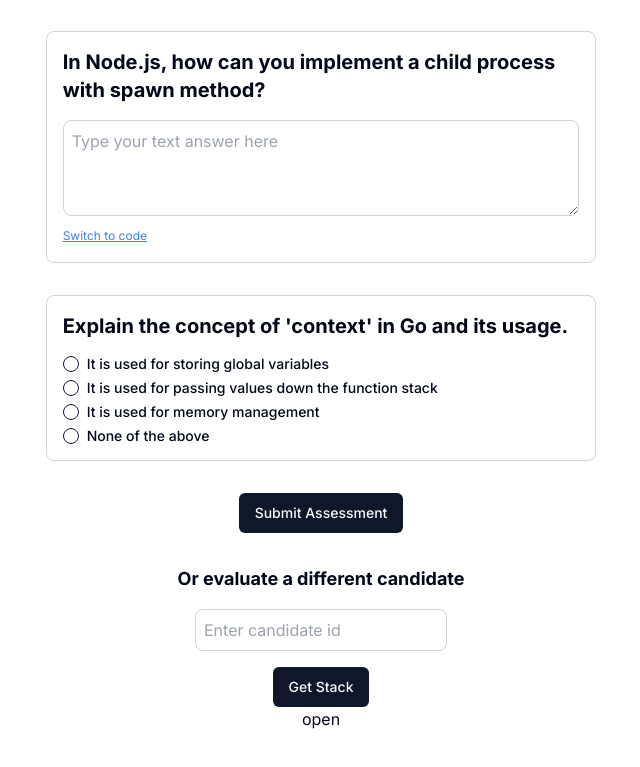
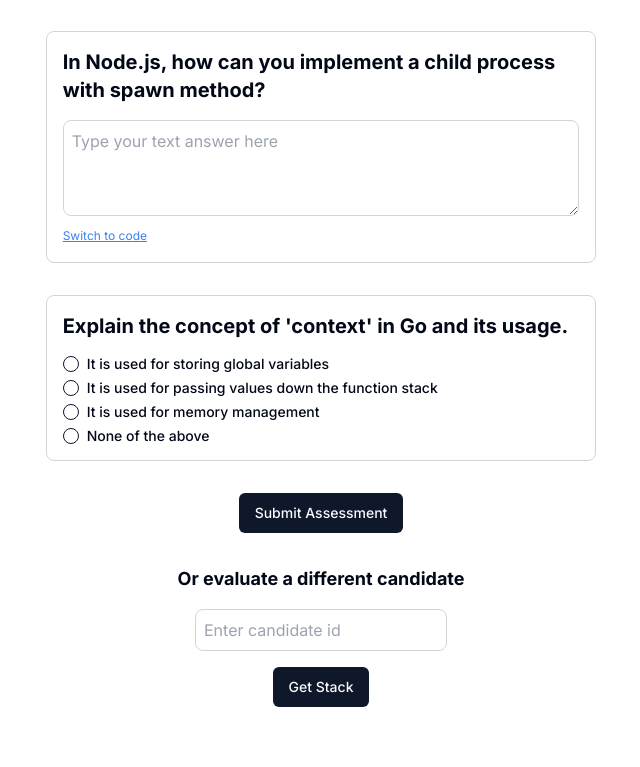
Before and after one commit to esponges/dev-assessments-app, a Next.js app: page /evaluate in a window 1280 px wide. Shown: the part 433-1200 px from the top of the page, without its empty margins (319-959 px from the left). Built offline with nearby package versions, Linux system fonts and the light colour scheme.

Commit message:
fix mess with modal

```diff
--- a/src/app/evaluate/client.tsx
+++ b/src/app/evaluate/client.tsx
@@ -166,6 +166,7 @@ const evaluateQuestions = async (
 export default function Evaluate() {
   const searchParams = useSearchParams();
   const id = searchParams?.get('id');
+
   const [candidateId, setCandidateId] = useState<string | null>(id as string);
   const [timeLeft, setTimeLeft] = useState({
     initial: 1800,
@@ -486,12 +487,12 @@ export default function Evaluate() {
               )}
             </div>
           ))}
-          <Button
-            className="mt-4"
-            onClick={handleAssessmentSubmit}
-          >
-            Submit Assessment
-          </Button>
+          <Modal
+            _id="modal"
+            title="Are you sure you want to submit your assessment?"
+            triggerContent={<Button className='mt-4'>Submit Assessment</Button>}
+            content="This action cannot be undone."
+          />
         </form>
       )}
       {/* set candidate id for a different stack */}
@@ -518,11 +519,6 @@ export default function Evaluate() {
         />
         <Button type="submit">Get Stack</Button>
       </form>
-      <Modal
-        _id="modal"
-        title="Are you sure?"
-        content="This action cannot be undone."
-      />
     </Container>
   );
 }
--- a/src/components/molecules/modal.tsx
+++ b/src/components/molecules/modal.tsx
@@ -7,10 +7,8 @@ import {
   DialogTrigger,
 } from '@/components/ui/dialog';
 import { useState } from 'react';
-import { Inter as FontSans } from 'next/font/google';
 
 import { Button } from '../ui/button';
-import { cn } from '@/lib/utils';
 
 type Props = {
   // todo: we'll use this for when we have multiple modals
@@ -18,16 +16,18 @@ type Props = {
   title: string;
   content: string;
   children?: React.ReactNode;
+  triggerContent?: React.ReactNode | string;
   onAccept?: () => void;
 };
 
-const fontSans = FontSans({
-  subsets: ['latin'],
-  variable: '--font-sans',
-});
-
-
-export function Modal({ _id, title, content, children, onAccept }: Props) {
+export function Modal({
+  _id,
+  title,
+  content,
+  children,
+  triggerContent = 'open',
+  onAccept,
+}: Props) {
   const [open, setOpen] = useState(false);
 
   const handleAccept = (e: React.MouseEvent) => {
@@ -42,15 +42,13 @@ export function Modal({ _id, title, content, children, onAccept }: Props) {
   };
 
   return (
-    <span
-      className={cn(
-        // 'min-h-screen bg-background font-sans antialiased',
-        'foo',
-        fontSans.variable
-      )}
+    <Dialog open={open}>
+      <DialogTrigger
+        onClick={handleOpen}
+        asChild={typeof triggerContent !== 'string'}
       >
-      <Dialog open={open}>
-        <DialogTrigger onClick={handleOpen}>open</DialogTrigger>
+        {triggerContent}
+      </DialogTrigger>
       <DialogContent>
         <DialogHeader>
           <DialogTitle>{title}</DialogTitle>
@@ -60,6 +58,5 @@ export function Modal({ _id, title, content, children, onAccept }: Props) {
         </DialogHeader>
       </DialogContent>
     </Dialog>
-    </span>
   );
 }
```
Lines whose indentation alone changed are shown as unchanged.
